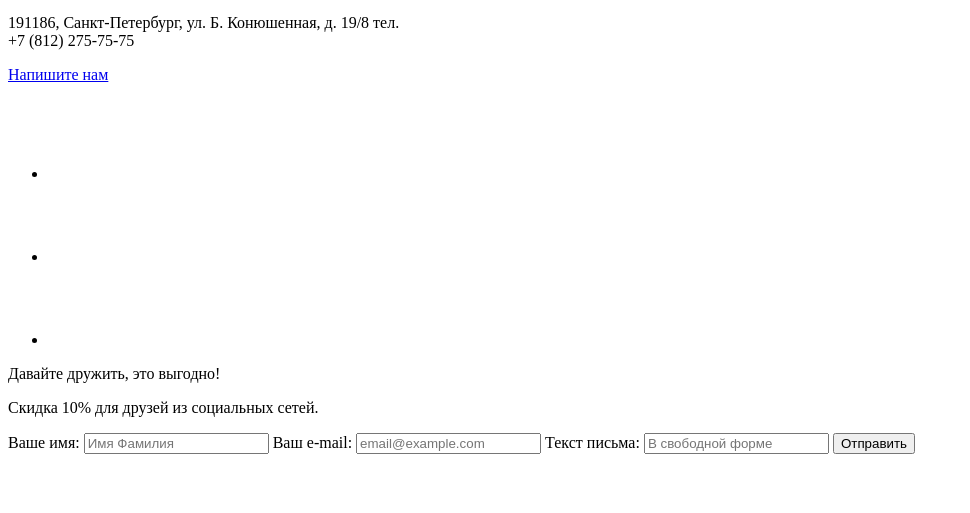
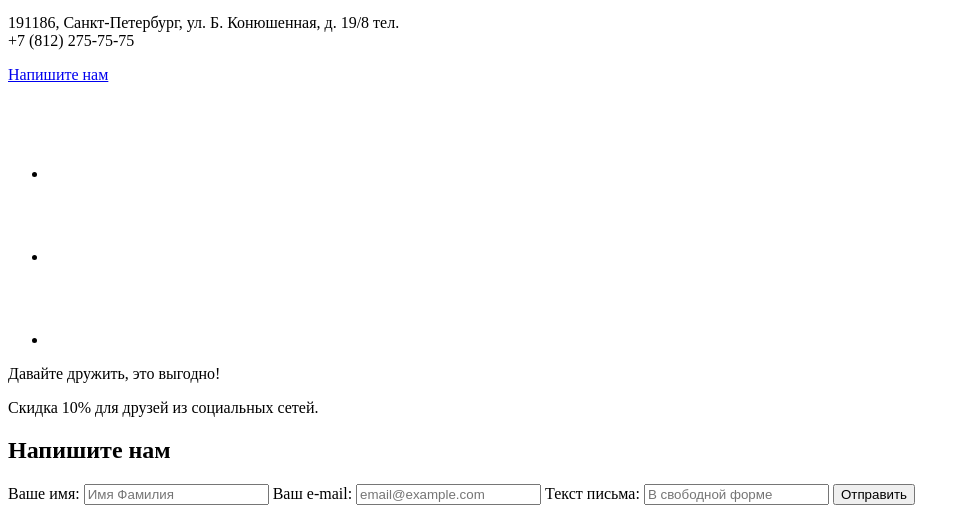
Before and after one commit to kondzerau-ivan/1033347-nerds-25, a plain HTML site: page index.html in a window 1280 px wide. Shown: the part 1919-2432 px from the top of the page, without its empty margins (0-970 px from the left). Before the commit the page ends 2381 px from the top, so only its background shows below. Drawn offline with Linux system fonts and the light colour scheme.

Commit message:
Add markup for popup with heading

```diff
--- a/index.html
+++ b/index.html
@@ -185,6 +185,7 @@
     </footer>
     <div class="popup-container">
       <form class="connect" action="https://echo.htmlacademy.ru" method="POST">
+        <h2 class="connect__heading">Напишите нам</h2>
         <label class="connect__label_name">
           <span class="connect__text_name">Ваше имя:</span>
           <input class="connect__input_name" type="text" name="name" value="" placeholder="Имя Фамилия">
```
Also changed, not shown: catalog.html (+1 -0 lines).
